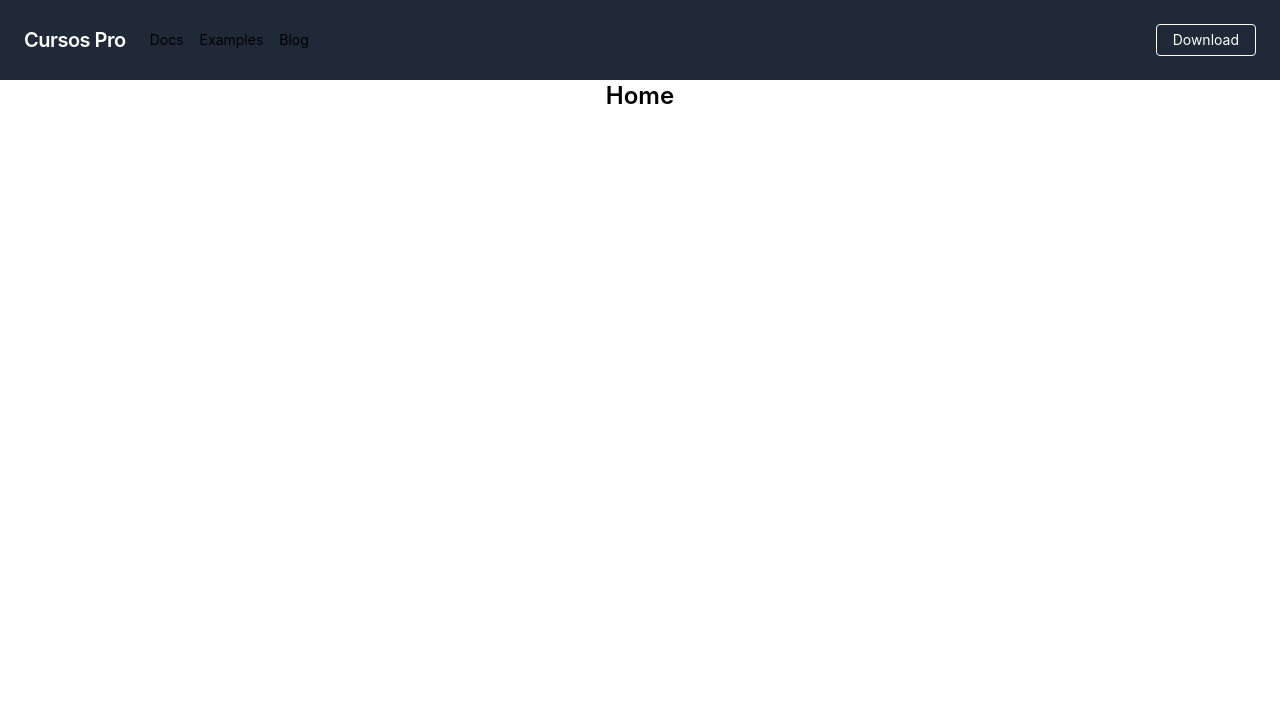
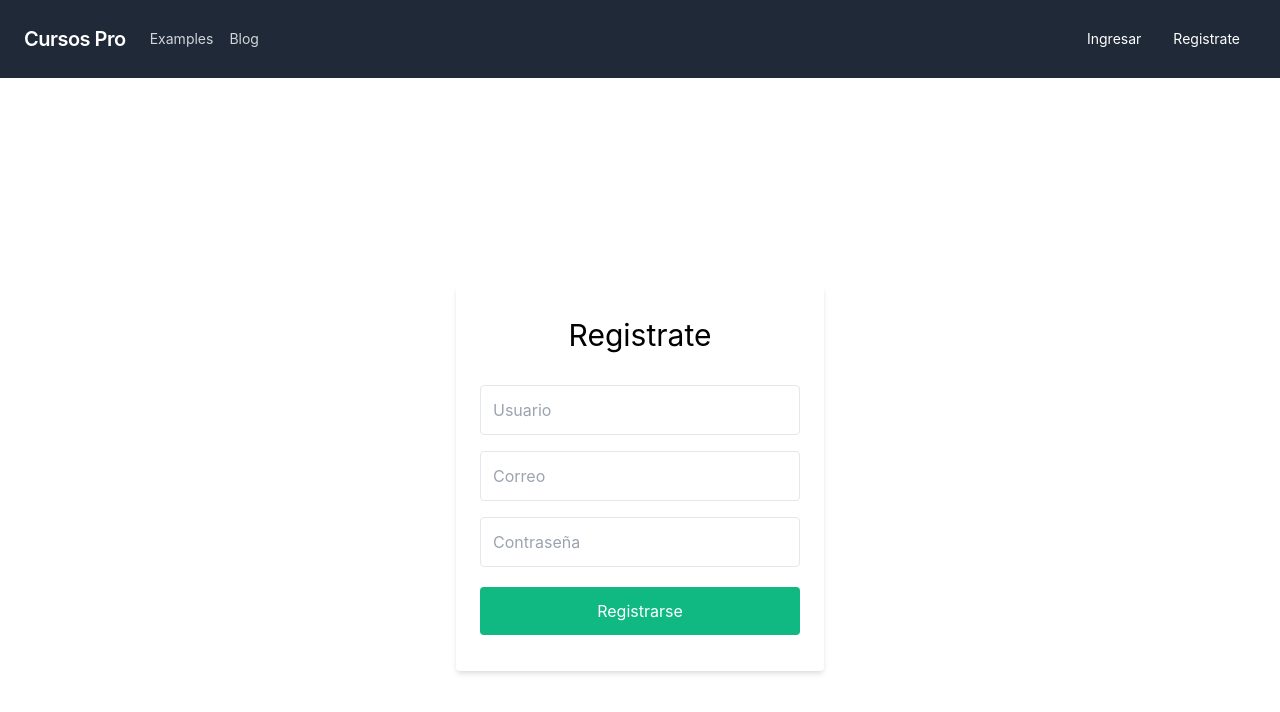
Before and after one commit to yamaka/cursoDeReact, a React (Create React App) app: page /signup in a window 1280 px wide. Shown: the top 712 px of the page. Built offline with nearby package versions, Linux system fonts and the light colour scheme.

Commit message:
clase 12 loggin y registro introduccion a context

```diff
--- a/package.json
+++ b/package.json
@@ -4,6 +4,7 @@
   "private": true,
   "dependencies": {
     "@craco/craco": "^6.1.2",
+    "@fortawesome/fontawesome-free": "^5.15.3",
     "@testing-library/jest-dom": "^5.11.4",
     "@testing-library/react": "^11.1.0",
     "@testing-library/user-event": "^12.1.10",
--- /dev/null
+++ b/src/components/CardCurso/CardCurso.js
@@ -0,0 +1,39 @@
+import React, { useState, useEffect } from "react";
+import { Link, useHistory } from "react-router-dom";
+
+const CardCurso = ({ titulo, descripcion, imagen, id }) => {
+    const history = useHistory();
+    const redirectTo = () =>{
+        history.push(`/cursos/${id}`);
+    }
+  return (
+    <figure className="flex flex-col items-center bg-gray-100 rounded-xl p-8 w-1/4 mx-8 my-8 cursor-pointer">
+      <div className="flex flex-col items-center" onClick={() => redirectTo()}>
+        <span className="text-xl font-semibold">{titulo}</span>
+        <br />
+        <img
+          class="w-32 h-32 rounded-full mx-auto"
+          src={imagen}
+          alt=""
+          width="384"
+          height="512"
+        />
+        <div class="pt-6 text-center space-y-4">
+          <blockquote>
+            <p class="text-lg font-semibold">{`"${descripcion}"`}</p>
+          </blockquote>
+          <figcaption class="font-medium">
+            <div class="text-cyan-600">Sarah Dayan</div>
+            <div class="text-gray-500">Staff Engineer, Algolia</div>
+          </figcaption>
+        </div>
+      </div>
+      <br />
+      <button className="bg-green-500 text-white p-2 rounded font-semibold w-11/12">
+        Carrito
+      </button>
+    </figure>
+  );
+};
+
+export default CardCurso;
--- a/src/components/Header/Header.js
+++ b/src/components/Header/Header.js
@@ -1,11 +1,15 @@
 import React from "react";
 import {Link} from "react-router-dom";
-const Header = () => {
+const Header = ({
+  isLoggedIn, username
+}) => {
 
     return (
       <nav class="flex items-center justify-between flex-wrap bg-gray-800 p-6">
         <div class="flex items-center flex-no-shrink text-white mr-6">
-          <Link to="/"><span class="font-semibold text-xl tracking-tight">Cursos Pro</span></Link>
+          <Link to="/">
+            <span class="font-semibold text-xl tracking-tight">Cursos Pro</span>
+          </Link>
         </div>
         <div class="block lg:hidden">
           <button class="flex items-center px-3 py-2 border rounded text-teal-lighter border-teal-light hover:text-white hover:border-white">
@@ -21,32 +25,50 @@ const Header = () => {
         </div>
         <div class="w-full block flex-grow lg:flex lg:items-center lg:w-auto">
           <div class="text-sm lg:flex-grow">
+            {/*  <Link
+              to="/cursos"
+              class="block mt-4 lg:inline-block lg:mt-0 text-gray-300 hover:text-white mr-4"
+            >
+              Cursos
+            </Link> */}
             <a
               href="#responsive-header"
-              class="block mt-4 lg:inline-block lg:mt-0 text-teal-lighter hover:text-white mr-4"
-            >
-              Docs
-            </a>
-            <a
-              href="#responsive-header"
-              class="block mt-4 lg:inline-block lg:mt-0 text-teal-lighter hover:text-white mr-4"
+              class="block mt-4 lg:inline-block lg:mt-0 text-gray-300 hover:text-white mr-4"
             >
               Examples
             </a>
             <a
               href="#responsive-header"
-              class="block mt-4 lg:inline-block lg:mt-0 text-teal-lighter hover:text-white"
+              class="block mt-4 lg:inline-block lg:mt-0 text-gray-300 hover:text-white"
             >
               Blog
             </a>
           </div>
           <div>
-            <a
-              href="#"
-              class="inline-block text-sm px-4 py-2 leading-none border rounded text-white border-white hover:border-transparent hover:text-teal hover:bg-white mt-4 lg:mt-0"
-            >
-              Download
-            </a>
+            {!isLoggedIn && (
+              <>
+                <Link
+                  to="/signin"
+                  class="inline-block text-sm px-4 py-2 leading-none  text-white   mt-4 lg:mt-0"
+                >
+                  Ingresar
+                </Link>
+                <Link
+                  to="/signup"
+                  class="inline-block text-sm px-4 py-2 leading-none  text-white   mt-4 lg:mt-0"
+                >
+                  Registrate
+                </Link>
+              </>
+            )}
+            {isLoggedIn && (
+              <Link
+                to="/"
+                class="inline-block text-sm px-4 py-2 leading-none  text-white   mt-4 lg:mt-0"
+              >
+                {username}
+              </Link>
+            )}
           </div>
         </div>
       </nav>
--- /dev/null
+++ b/src/context/AuthContext.js
@@ -0,0 +1,11 @@
+import {createContext, useState, useEffect} from "react"
+
+const AuthContext = () => {
+    const [authStateContext, setAuthStateContext] = useState({
+        username:"",
+        email:"",
+        isLoggedIn: false,
+    })
+}
+
+export default AuthContext
--- a/src/pages/Public/Home/Home.js
+++ b/src/pages/Public/Home/Home.js
@@ -1,12 +1,38 @@
-import React, {useEffect, useState} from "react";
-
+import axios from "axios";
+import React, { useEffect, useState } from "react";
+import CardCurso from "../../../components/CardCurso/CardCurso";
 
 const Home = () => {
+  const [cursos, setCursos] = useState([]);
 
-    return <div className="flex justify-center">
-        <h1 className="text-2xl font-semibold">Home</h1>
+  useEffect(() => {
+    getCursos();
+  }, []);
+
+  const getCursos = async () => {
+    try {
+      const response = await axios.get("http://localhost:8080/api/cursos");
+      if (response.data.length > 0) {
+        setCursos(response.data);
+      }
+    } catch (error) {
+      console.error(
+        "Error al crear curso",
+        error.message ? error.message : error
+      );
+    }
+  };
+
+  return (
+    <div className="flex flex-col items-center py-8">
+      <h1 className="text-2xl font-semibold text-gray-700">
+        Nuestros Mejores Cursos
+      </h1>
+      <div className="flex flex-row py-8 px-32 w-11/12 justify-center flex-wrap">
+        {cursos.map((curso) => <CardCurso {...curso}/>)}
+      </div>
     </div>
+  );
+};
 
-}
-
-export default Home
+export default Home;
--- /dev/null
+++ b/src/pages/Public/Signin/Signin.js
@@ -0,0 +1,79 @@
+import React, { useEffect, useState } from "react";
+import axios from "axios";
+import {useHistory} from "react-router-dom"
+
+const Signin = ({ setIsLoggedIn, setUsername }) => {
+    const history = useHistory();
+  const [signinForm, setSigninForm] = useState({
+    username: "",
+    password: "",
+  });
+
+  const handleChangeForm = (value, keyForm) => {
+    const newValue = {
+      [keyForm]: value,
+    };
+    setSigninForm({ ...signinForm, ...newValue });
+  };
+
+  const handleSignin = async () => {
+    console.log("handleSignup");
+    const { username, email, password } = signinForm;
+    if (username != "" && email != "" && password != "") {
+      try {
+        const response = await axios.post(
+          "http://localhost:8080/api/auth/signin",
+          signinForm
+        );
+        if (response.data) {
+          setIsLoggedIn(true);
+          setUsername(response.data.username);
+          history.push("/")
+        }
+      } catch (error) {
+        console.error(
+          "Error al crear curso",
+          error.message ? error.message : error
+        );
+      }
+    }
+  };
+  const validateInfo = () => {
+    const { username, email, password } = signinForm;
+    if (username != "" && email != "" && password != "") {
+      return false;
+    }
+    return true;
+  };
+
+  return (
+    <div className="bg-grey-lighter min-h-screen flex flex-col">
+      <div className="container max-w-sm mx-auto flex flex-col flex-1 items-center justify-center px-2">
+        <div className="bg-white px-6 py-8 rounded shadow-md text-black w-full">
+          <h1 className="mb-8 text-3xl text-center">Ingresar</h1>
+          <input
+            className="block border border-grey-light w-full p-3 rounded mb-4"
+            type="text"
+            placeholder="Usuario"
+            onChange={(e) => handleChangeForm(e.target.value, "username")}
+          />
+          <input
+            className="block border border-grey-light w-full p-3 rounded mb-4"
+            type="password"
+            placeholder="Contraseña"
+            onChange={(e) => handleChangeForm(e.target.value, "password")}
+          />
+          <button
+            disabled={validateInfo()}
+            className="bg-green-500 w-full text-center py-3 rounded text-white hover:bg-green-dark focus-outline-none my-1 "
+            onClick={() => handleSignin()}
+          >
+            Ingresar
+          </button>
+        </div>
+      </div>
+    </div>
+  );
+};
+
+export default Signin;
--- /dev/null
+++ b/src/pages/Public/Signup/Signup.js
@@ -0,0 +1,86 @@
+import React, { useEffect, useState } from "react";
+import axios from "axios"
+
+
+const Signup = () => {
+    const [signupForm, setSignupForm] = useState({
+        username:"",
+        email:"",
+        password:"",
+    })
+
+    const handleChangeForm = (value, keyForm) =>{
+        const newValue = {
+            [keyForm]: value
+        };
+        setSignupForm({...signupForm, ...newValue})
+    }
+
+    const handleSignup = async () =>{
+        console.log("handleSignup");
+        const { username, email, password} = signupForm
+        if (username!= "" && email!="" && password != "" ) {
+            try {
+
+                const response = await axios.post(
+                  "http://localhost:8080/api/auth/signup",
+                  signupForm
+                );
+                if(response.data){
+                    alert("usuario registrado exitosamente")
+                }
+            } catch (error) {
+                 console.error(
+                   "Error al crear curso",
+                   error.message ? error.message : error
+                 );
+            }
+        }
+
+    }
+    const validateInfo = () => {
+        const {username, email, password} = signupForm;
+        if (username!= "" && email!="" && password != "" ) {
+            return false
+        }
+        return true
+    }
+
+  return (
+    <div className="bg-grey-lighter min-h-screen flex flex-col">
+      <div className="container max-w-sm mx-auto flex flex-col flex-1 items-center justify-center px-2">
+        <div className="bg-white px-6 py-8 rounded shadow-md text-black w-full">
+          <h1 className="mb-8 text-3xl text-center">Registrate</h1>
+          <input
+            className="block border border-grey-light w-full p-3 rounded mb-4"
+            type="text"
+            placeholder="Usuario"
+            onChange={(e)=> handleChangeForm(e.target.value, "username")}
+
+          />
+          <input
+            className="block border border-grey-light w-full p-3 rounded mb-4"
+            type="email"
+            placeholder="Correo"
+            onChange={(e)=> handleChangeForm(e.target.value, "email")}
+          />
+          <input
+            className="block border border-grey-light w-full p-3 rounded mb-4"
+            type="password"
+            placeholder="Contraseña"
+            onChange={(e)=> handleChangeForm(e.target.value, "password")}
+          />
+          <button
+            disabled={validateInfo()}
+            className="bg-green-500 w-full text-center py-3 rounded text-white hover:bg-green-dark focus-outline-none my-1 "
+            onClick={() => handleSignup()}
+          >
+            Registrarse
+          </button>
+        </div>
+      </div>
+    </div>
+  );
+};
+
+export default Signup;
--- a/src/router.js
+++ b/src/router.js
@@ -1,17 +1,24 @@
-import React from "react";
+import React, {useState, useEffect} from "react";
 import { BrowserRouter as Router, Switch, Route, Link } from "react-router-dom";
 import Header from "./components/Header/Header";
 
 import Cursos from "./pages/Admin/Cursos/Cursos";
 import DetailCurso from "./pages/Admin/DetailCurso/DetailCurso";
 import Home from "./pages/Public/Home/Home";
+import Signin from "./pages/Public/Signin/Signin";
+import Signup from "./pages/Public/Signup/Signup";
 
 export default function AppRouter() {
+
+  const [isLoggedIn, setIsLoggedIn] = useState(false);
+  const [username, setUsername] = useState("");
+
+
   return (
     <Router>
       <div>
         {/*Inicio Header */}
-        <Header/>
+        <Header isLoggedIn={isLoggedIn} username={username}  />
 
         {/*Fin Header */}
 
@@ -30,8 +37,14 @@ export default function AppRouter() {
           <Route exact path="/cursos/:id">
             <DetailCurso />
           </Route>
-          <Route path="/">
+          <Route exact path="/">
             <Home />
+          </Route>
+          <Route exact path="/signup">
+            <Signup />
+          </Route>
+          <Route exact path="/signin">
+            <Signin setIsLoggedIn={setIsLoggedIn} setUsername={setUsername} />
           </Route>
         </Switch>
       </div>
```
Also changed, not shown: 1 other file (tests, documents, lock files or other folders).
